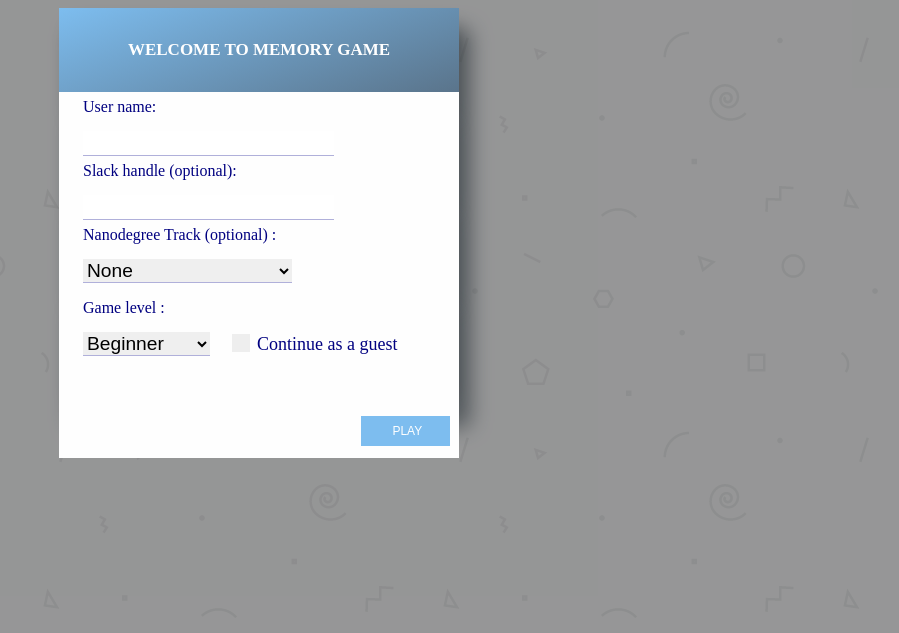
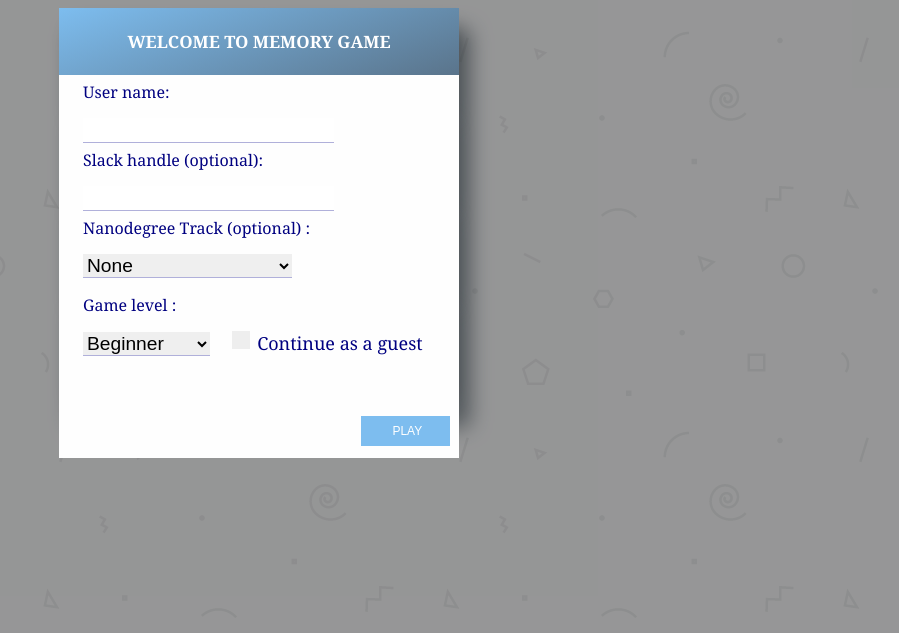
Before and after one commit to sachin-udacity/memory-game, a plain HTML site: page index.html in a window 1280 px wide. Shown: the part 167-800 px from the top of the page, without its empty margins (381-1280 px from the left). Drawn offline with nearby package versions, Linux system fonts and the light colour scheme.

Commit message:
Font updates

```diff
--- a/css/app.css
+++ b/css/app.css
@@ -41,7 +41,7 @@ h1 {
     justify-content: center;
     align-items: center;
     background: #ffffff url(../img/geometry2.png); /* Background pattern from Subtle Patterns */
-    font-family: 'Coda';
+    font-family: 'Georgia', 'Cambria', 'Times New Roman', 'Times', 'serif';
 }
 
 .game-section {
```
